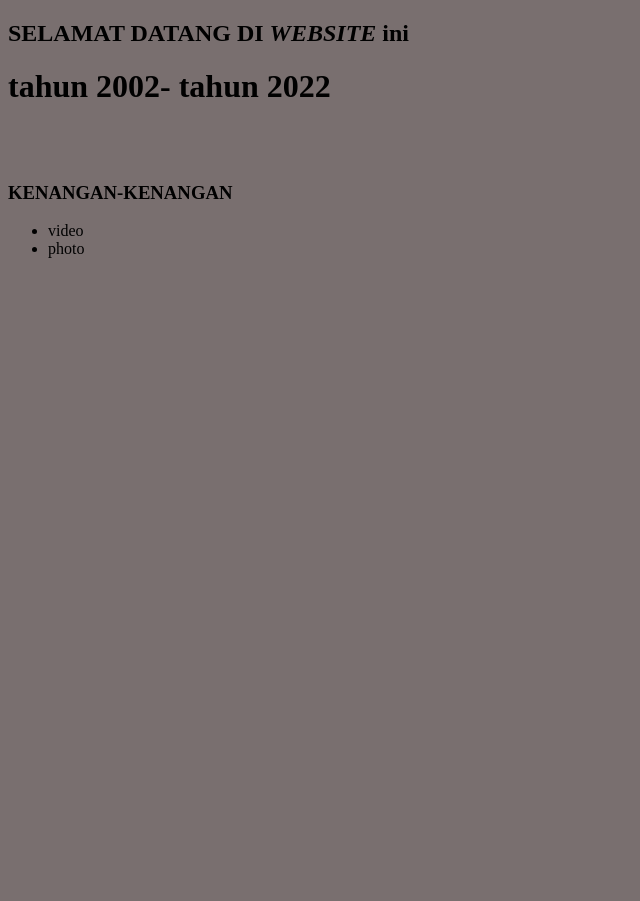
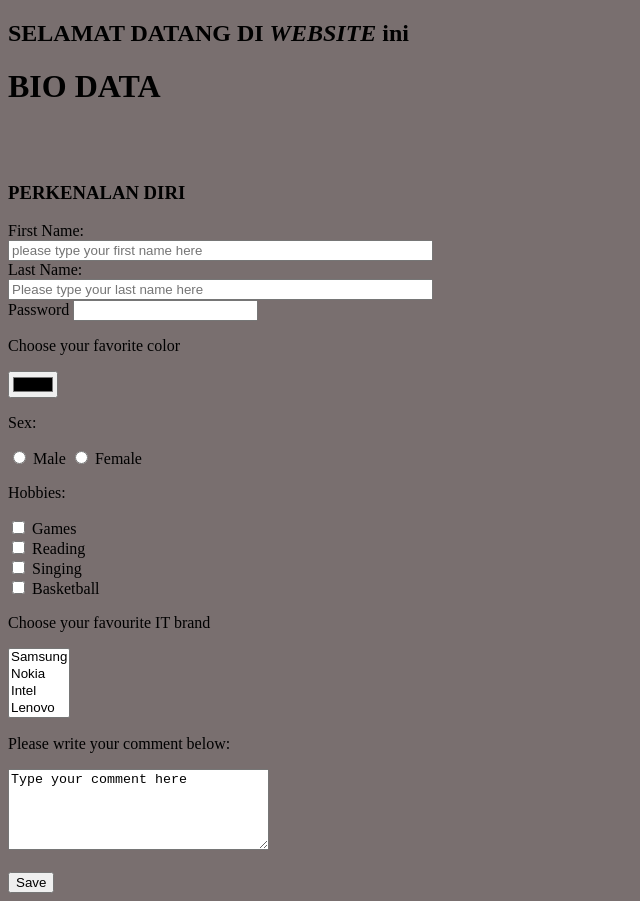
Before and after one commit to brizerepasi/brizerepasi, a plain HTML site: page index.html in a window 1280 px wide. Shown: the whole page, without its empty margins (0-640 px from the left). Before the commit the page ends 800 px from the top, so only its background shows below. Drawn offline with Linux system fonts and the light colour scheme.

Commit message:
Update index.html

```diff
--- a/index.html
+++ b/index.html
@@ -8,12 +8,60 @@
   </section>
   </head>
 <body style="background-color: rgb(121, 111, 111);">
-   <h1>tahun 2002- tahun 2022</h1>
+   <h1>BIO DATA</h1>
    <br>
    <br>
-   <h3> KENANGAN-KENANGAN </h3>
-   <ul>
-    <li>video</li>
-    <li>photo</li>
+   <h3> PERKENALAN DIRI </h3>
+   <form action="savedata.php" method="post">
+                   <label for="fname">First Name:</label><br>
+                   <input type="text" id="fname" name="fname"
+                          placeholder="please type your first name here"
+                          size="50"><br>
+                   <label for="lname">Last Name:</label><br>
+                   <input type="text" id="lname" name="lname"
+                          placeholder="Please type your last name here"
+                          size="50"><br>
+
+                    <label for="password">Password</label>
+                    <input id="password" type="password" name="password"><br>
+
+                    <p>Choose your favorite color</p>
+                    <input type="color">
+
+                   <p>Sex:</p>
+                   <input type="radio" id="male" name="sex" value="male">
+                   <label>Male</label>
+                   <input type="radio" id="female" name="sex" value="female">
+                   <label>Female</label>
+
+                   <p>Hobbies:</p>
+                   <input type="checkbox" name="hobbies" id="games" value="games">
+                   <label>Games</label><br>
+                   <input type="checkbox" name="hobbies" id="reading" value="reading">
+                   <label>Reading</label><br>
+                   <input type="checkbox" name="hobbies" id="singing" value="singing">
+                   <label>Singing</label><br>
+                   <input type="checkbox" name="hobbies" id="basketball" value="basketball">
+                   <label>Basketball</label>
+
+
+                   <p>Choose your favourite IT brand</p>
+                   <select name="itbrand" size="4" multiple>
+
+                    <br><br>
+
+                    <option value="samsung">Samsung</option>
+                    <option value="nokia">Nokia</option>
+                    <option value="intel">Intel</option>
+                    <option value="lonovo">Lenovo</option>
+                   </select>
+
+                   <p>Please write your comment below:</p>
+
+                   <textarea name="comment" cols="30" rows="5">Type your comment here</textarea>
+
+                   <br><br>
+
+                   <input type="submit" value="Save">
 </body>
 </html>
```
